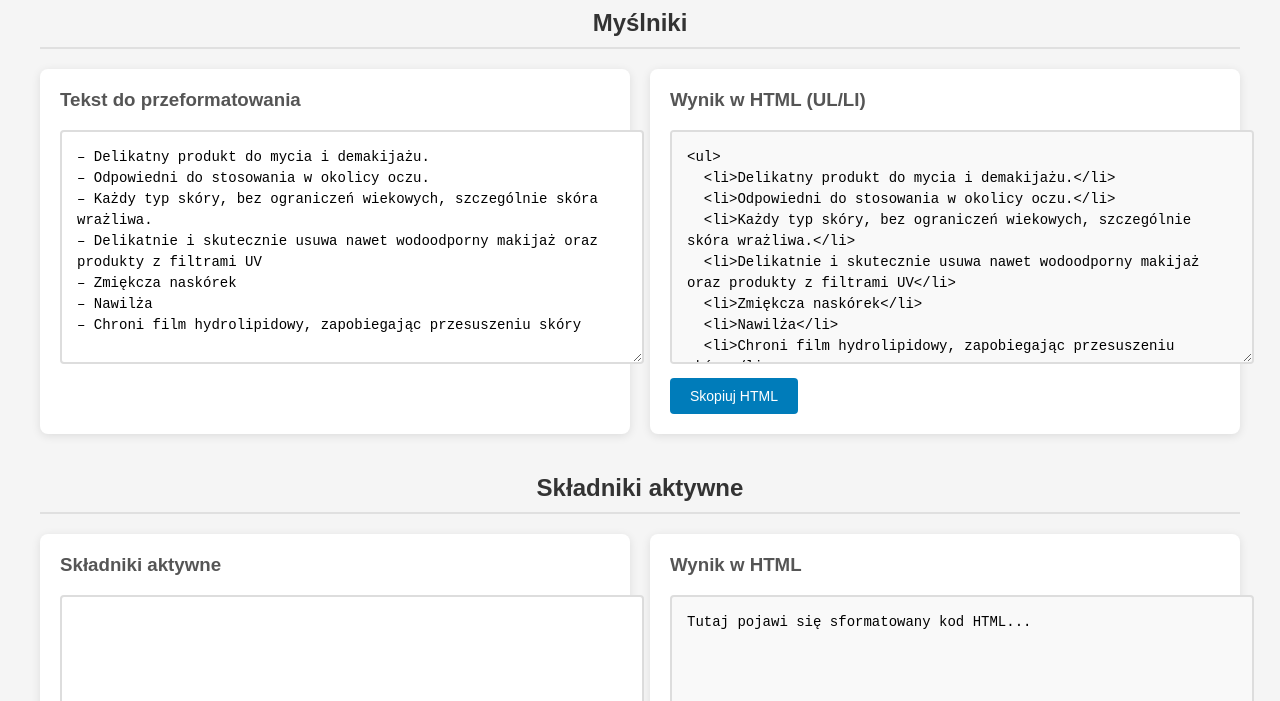
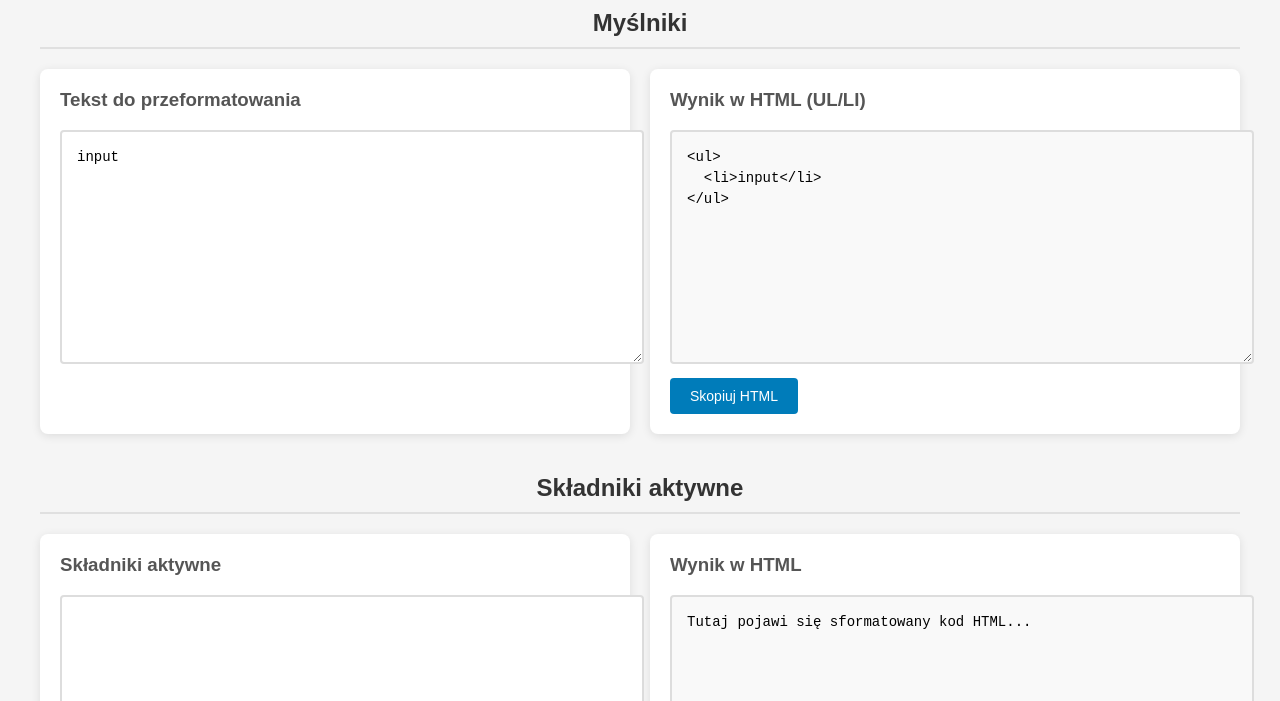
Before and after one commit to purles/formatter, a plain HTML site: page index.html in a window 1280 px wide. Shown: the part 99-800 px from the top of the page. Drawn offline with Linux system fonts and the light colour scheme.

Commit message:
Update index.html

```diff
--- a/index.html
+++ b/index.html
@@ -298,13 +298,7 @@
 
         // Przykładowy tekst przy załadowaniu tylko dla myślników
         window.addEventListener('load', () => {
-            inputText.value = `– Delikatny produkt do mycia i demakijażu.
-– Odpowiedni do stosowania w okolicy oczu.
-– Każdy typ skóry, bez ograniczeń wiekowych, szczególnie skóra wrażliwa.
-– Delikatnie i skutecznie usuwa nawet wodoodporny makijaż oraz produkty z filtrami UV
-– Zmiękcza naskórek
-– Nawilża
-– Chroni film hydrolipidowy, zapobiegając przesuszeniu skóry`;
+            inputText.value = `input`;
             formatText();
         });
     </script>
```
